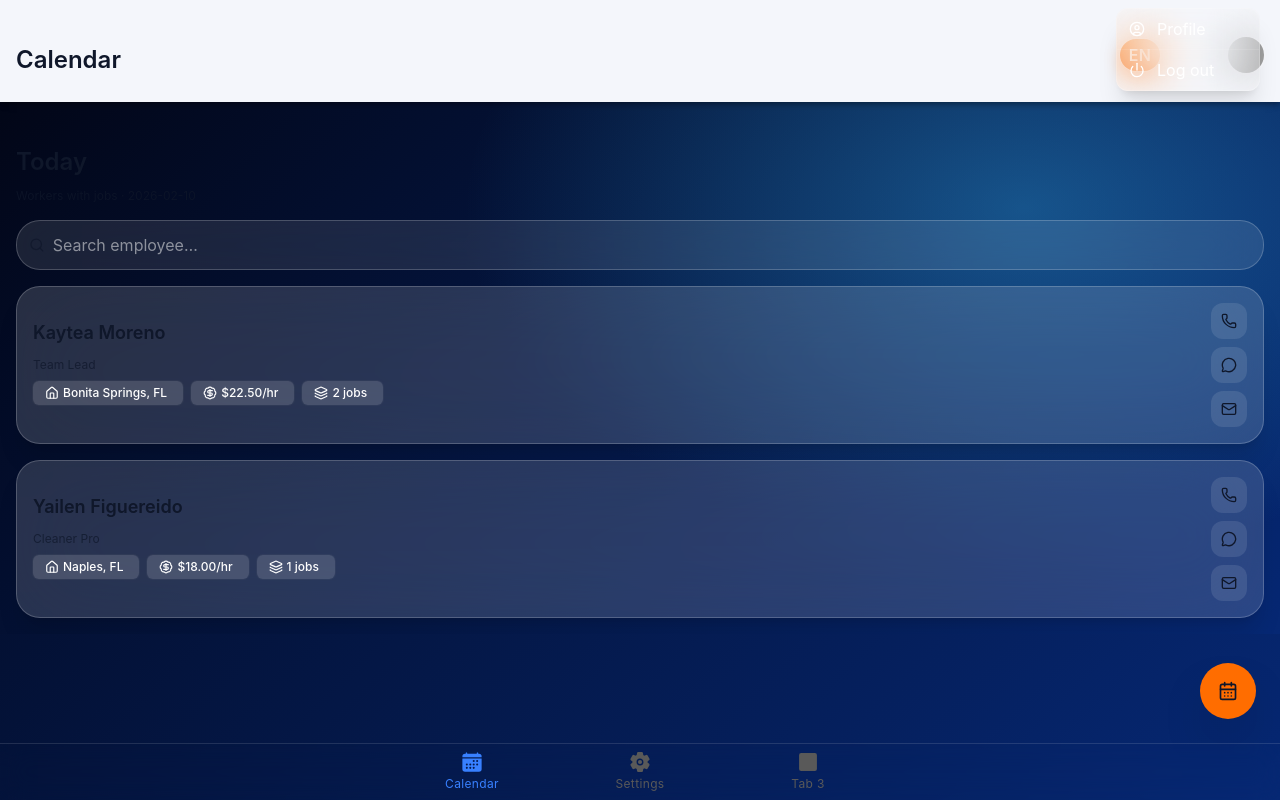
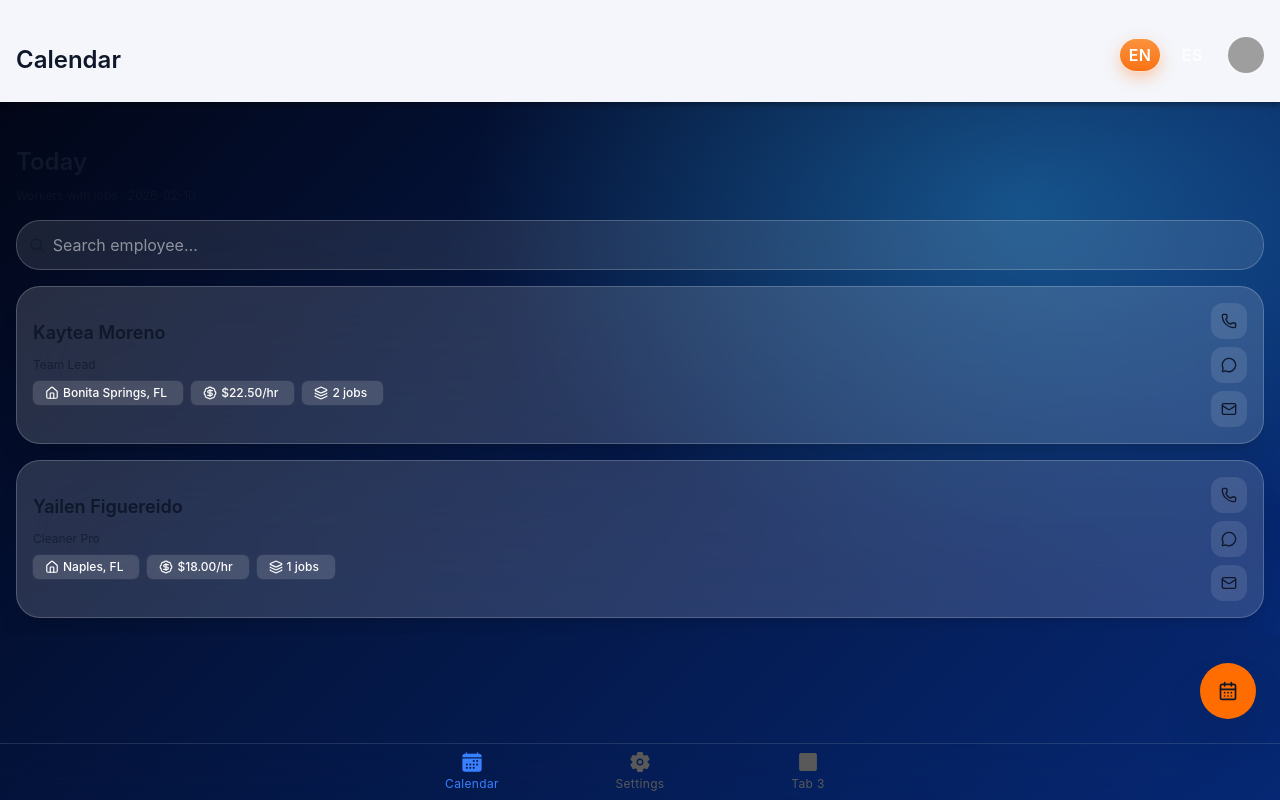
Before and after one commit to rblauzan/DOPMobile, a React (Vite) app: page /Calendar in a window 1280 px wide. Both pictures are taken after a click on the button 1246 px from the left and 55 px from the top of the page. Built offline with nearby package versions, Linux system fonts and the light colour scheme.

Commit message:
arreglado boton para el menu

```diff
--- a/src/components/UI/IconBtn.tsx
+++ b/src/components/UI/IconBtn.tsx
@@ -1,9 +1,11 @@
-export default function IconBtn({ icon, onClick }) {
+
+export default function IconBtn({ icon, id }) {
   return (
     <button
-      onClick={onClick}
+      id={id}
+      type="button"
       className="w-9 h-9 rounded-xl bg-white/10 border border-white/15 flex items-center justify-center"
-      aria-label="Contact"
+      aria-label="User menu"
     >
       {icon}
     </button>
--- a/src/components/UI/user/UserMenu.tsx
+++ b/src/components/UI/user/UserMenu.tsx
@@ -1,20 +1,34 @@
-import { useState } from "react";
+
+import { useId } from "react";
+import IconBtn from "../IconBtn";
 import { UserAvatar } from "./UserAvatar";
+import { IonPopover } from "@ionic/react";
 import { UserMenuDropdown } from "./UserMenuDropdown";
-import IconBtn from "../IconBtn";
+import { useHistory } from "react-router-dom";
 
 export function UserMenu({ user, onLogout }) {
-  const [open, setOpen] = useState(false);
+  const triggerId = useId();
+  const history = useHistory();
+
+  const goProfile = () => {
+    history.push("/profile");
+  };
 
   return (
-    <div className="relative">
-      <IconBtn
-        icon={<UserAvatar />}
-        onClick={() => setOpen((v) => !v)}
-      ></IconBtn>
-      {open && (
-        <UserMenuDropdown onClose={() => setOpen(false)} onLogout={onLogout} />
-      )}
-    </div>
+    <>
+      <IconBtn id={triggerId} icon={<UserAvatar user={user} />} />
+
+      <IonPopover
+        className="user-menu-popover"
+        trigger={triggerId}
+        triggerAction="click"
+        showBackdrop={false}
+        side="bottom"
+        alignment="end"
+        dismissOnSelect={true}
+      >
+        <UserMenuDropdown onProfile={goProfile} onLogout={onLogout} />
+      </IonPopover>
+    </>
   );
 }
--- a/src/components/UI/user/UserMenuDropdown.tsx
+++ b/src/components/UI/user/UserMenuDropdown.tsx
@@ -1,25 +1,33 @@
+
 import { Power, CircleUser } from "lucide-react";
-import { useEffect, useRef } from "react";
 import MenuItem from "../MenuItem";
 
-export function UserMenuDropdown({ onClose, onLogout }) {
-  const ref = useRef(null);
+type Props = {
+  onProfile?: () => void;
+  onLogout: () => void | Promise<void>;
+};
 
-  useEffect(() => {
-    const close = (e) => !ref.current?.contains(e.target) && onClose();
-    document.addEventListener("mousedown", close);
-    return () => document.removeEventListener("mousedown", close);
-  }, [onClose]);
-
+export function UserMenuDropdown({ onProfile, onLogout }: Props) {
   return (
     <div
-      ref={ref}
-      style={{transform:'translateZ(0)'}}
-      className="fixed right-5 top-2 py-1 z-50 w-36 h-25  rounded-xl bg-white/15 border border-white/20 backdrop-blur-xl shadow-xl "
+
+      className="
+        py-2
+        px-2
+        w-fit
+        whitespace-nowrap
+        rounded-2xl
+       bg-white/15 border border-white/20 backdrop-blur-2xl shadow-xl
+      "
     >
-      <MenuItem icon={<CircleUser size={16} />} label="Profile" onClick={undefined} />
+      <MenuItem
+        icon={<CircleUser size={16} />}
+        label="Profile"
+        onClick={onProfile}
+      />
 
       <div className="h-px bg-white/10 my-1" />
+
       <MenuItem
         icon={<Power size={16} />}
         label="Log out"
--- a/src/theme/variables.css
+++ b/src/theme/variables.css
@@ -34,6 +34,27 @@ ion-tab-bar {
   border-top: 1px solid rgba(255, 255, 255, 0.12);
   backdrop-filter: blur(14px);
 }
+.user-menu-popover::part(content) {
+  background: transparent;
+  box-shadow: none;
+
+  padding: 0;            /* elimina padding interno de Ionic */
+  margin: 0;
+  padding-top: 10px;
+
+  width: auto;
+  min-width: 0;
+  max-width: none;
+
+  height: auto;
+  min-height: 0;
+
+  display: inline-block; /* hace que colapse al contenido */
+}
+
+.user-menu-popover::part(arrow) {
+  display: none;
+}
 
 /* DARK MODE */
 @media (prefers-color-scheme: dark) {
```
